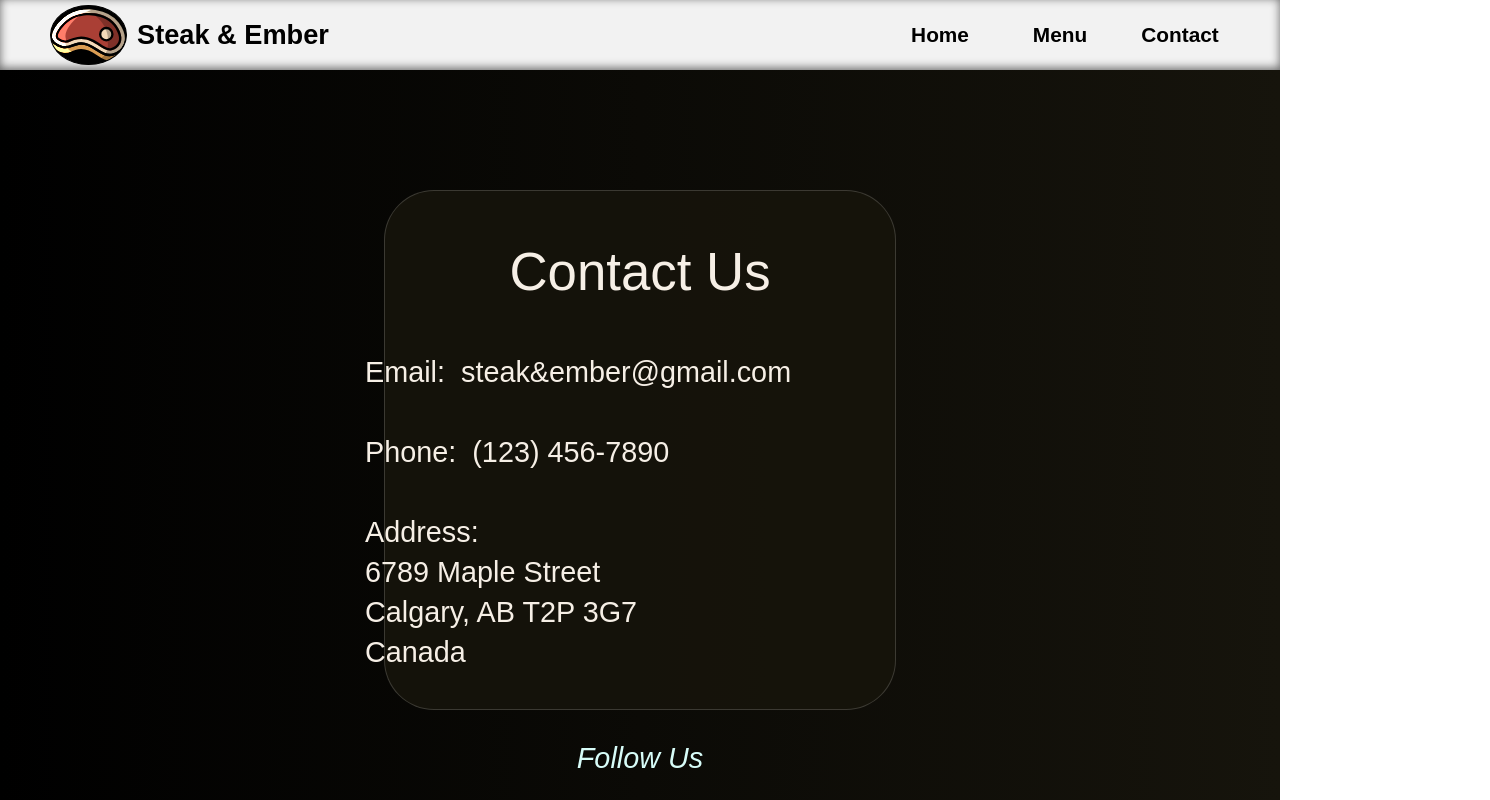
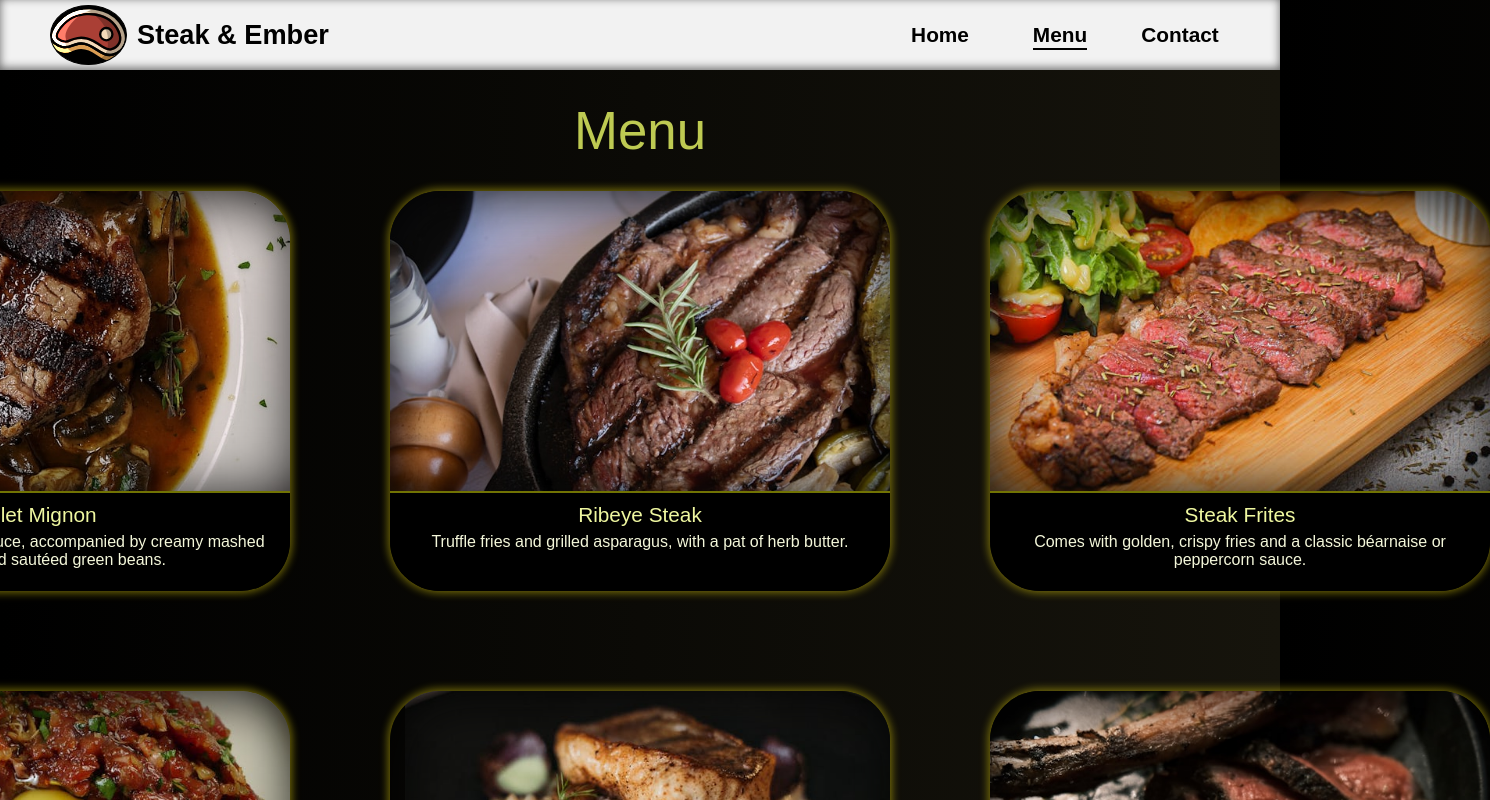
Before and after one commit to VHadyak/Restaurant-Page-Webpack, a website built with webpack: page src/template.html in a window 1280 px wide. Both pictures are taken after a click on the button "Menu". Shown: the top 800 px of the page, 1490 px wide, since content can reach past the window. Built offline with nearby package versions, Linux system fonts and the light colour scheme; files whose address does not match are found by name.

Commit message:
Implement tabbed browsing to navigate between pages

```diff
--- a/src/index.js
+++ b/src/index.js
@@ -6,6 +6,41 @@ import renderHome from "./home.js";
 import renderMenu from "./menu.js";
 import renderContact from "./contact.js";
 
-//renderHome();
-//renderMenu();
-renderContact();
+function clearContent() {
+  const content = document.querySelector("div#content");
+  content.innerHTML = "";
+  return content;
+};
+
+renderHome();
+
+const buttons = document.querySelectorAll("button");
+
+// Tabbed browsing with Nav
+buttons.forEach(button => {
+  button.addEventListener("click", () => {
+
+    // Remove border highlight from all the buttons
+    buttons.forEach(btn => {
+      const span = btn.querySelector("span");
+      console.log(span);
+      if (span) span.classList.remove("highlight");
+    });
+
+    // Keep border highlight on the btn that was currently clicked
+    const clickedSpan = button.querySelector("span");
+    if (clickedSpan) clickedSpan.classList.add("highlight");
+
+    // Clear content and load the currently clicked one
+    if (button.textContent === "Contact") {
+      clearContent();
+      renderContact();
+    } else if (button.textContent === "Menu") {
+      clearContent();
+      renderMenu();
+    } else {
+      clearContent();
+      renderHome();
+    };
+  })
+});
--- a/src/styles.css
+++ b/src/styles.css
@@ -84,6 +84,10 @@ button:hover {
   span {
     border-bottom: 2px solid black;
   }
+}
+
+.highlight {
+  border-bottom: 2px solid black;
 }
 
 button:active {
```
